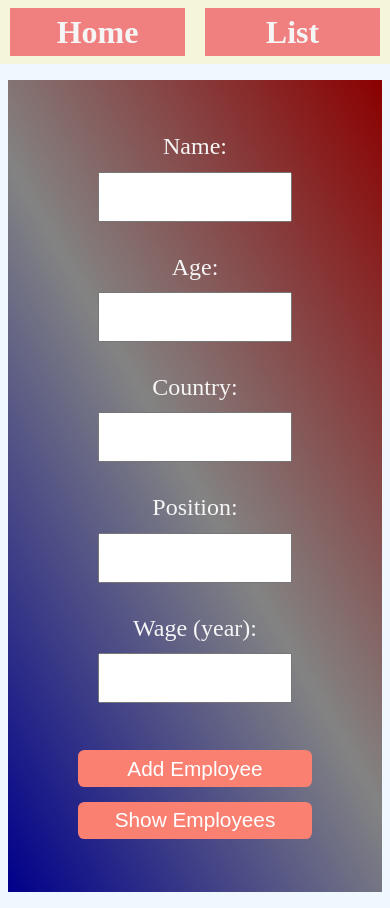
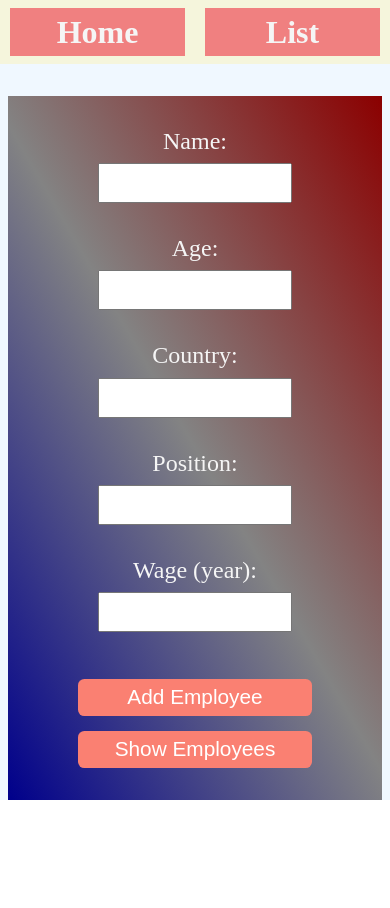
Before and after one commit to BVBFD/MySQL_Recap, a React (Create React App) app in the folder client/: page / in a window 390 px wide. After the commit the page ends 844 px from the top, so only its background shows below. Built offline with nearby package versions, Linux system fonts and the light colour scheme; no server answers.

Commit message:
fixed some css error on mobile screen

```diff
--- a/client/src/App.css
+++ b/client/src/App.css
@@ -3,29 +3,30 @@
   flex-direction: column;
   justify-content: center;
   align-items: center;
-  height: 100vh;
   background-color: aliceblue;
 }
 
 .App .information {
   display: flex;
   flex-direction: column;
-  width: 30%;
+  width: 85vw;
+  height: calc(100vh - 1rem);
   justify-content: center;
   align-items: center;
   background: linear-gradient(60deg, darkblue, #838383, darkred);
   padding: 2rem 3rem 2rem 3rem;
   color: whitesmoke;
+  margin-top: 2rem;
 }
 
 .App label {
-  margin-bottom: 0.4rem;
+  margin-bottom: 0.2rem;
   font-size: x-large;
 }
 
 .App input {
   width: 70%;
-  height: 50px;
+  height: 40px;
   font-size: 20px;
   padding-left: 10px;
   margin: 5px;
@@ -55,7 +56,7 @@
 @media screen and (max-width: 1300px) {
   .App .information {
     width: calc(100% - 1rem);
-    height: calc(100vh - 2rem);
+    height: 100%;
   }
 
   .App button {
@@ -66,10 +67,6 @@
 @media screen and (max-width: 1024px) and (max-height: 600px) {
   .App .information {
     width: calc(100% - 4rem);
-    height: calc(100vh);
-    position: relative;
-    top: 1rem;
-    padding-top: 1rem;
   }
 
   .App input {
```
